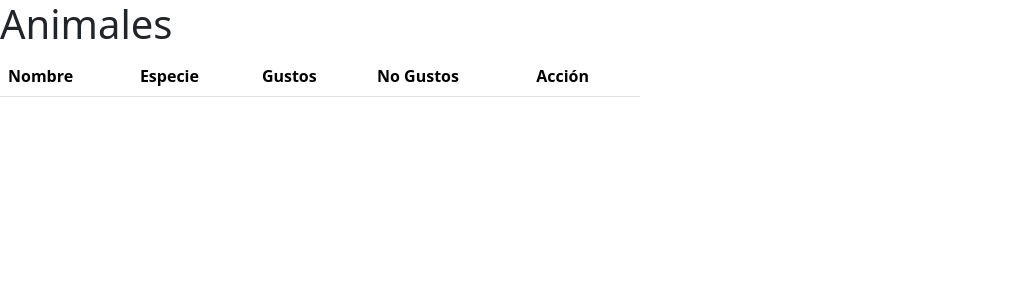
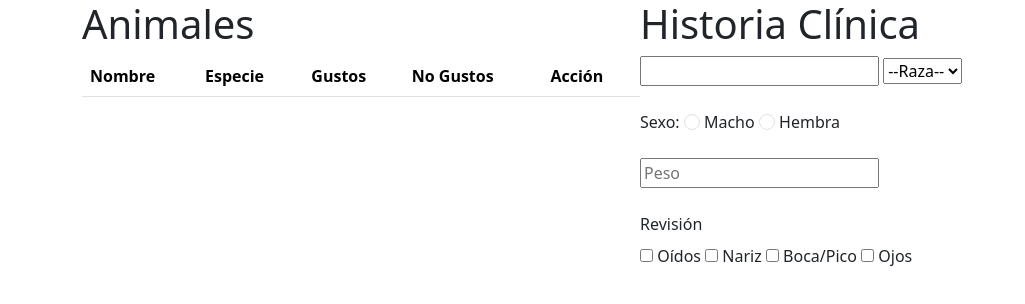
Before and after one commit to Alejandro1203/ExamenJS, a plain HTML site: page NuevoExamenJS/index.html in a window 1280 px wide. Shown: the whole page, without its empty margins (0-1025 px from the left). Drawn offline with nearby package versions, Linux system fonts and the light colour scheme.

Commit message:
Seguimos
Actualización del HTML

```diff
--- a/NuevoExamenJS/index.html
+++ b/NuevoExamenJS/index.html
@@ -9,6 +9,7 @@
     <link rel="stylesheet" href="https://cdn.jsdelivr.net/npm/bootstrap-icons@1.11.3/font/bootstrap-icons.min.css">
 </head>
 <body>
+    <div class="container d-flex">
         <div class="col-6" id="div-animales">
             <h1>Animales</h1>
             <table class="table table-border">
@@ -25,7 +26,47 @@
             </table>
         </div>
         <div class="col-4" id="div-historia">
-
+            <h1>Historia Clínica</h1>
+            <form class="form">
+                <div class="mt-1">
+                    <input name="nombre" type="text" readonly/>
+                    <select name="raza">
+                        <option selected disabled>--Raza--  </option>
+                    </select>
+                </div>
+                <div class="mt-4">
+                    <label>Sexo: </label>
+                    <input class="form-check-input" name="sexOptions" type="radio" id="sexOption1" value="macho"/>
+                    <label for="sexOption1">Macho</label>
+                    <input class="form-check-input" name="sexOptions" type="radio" id="sexOption2" value="hembra"/>
+                    <label for="sexOption1">Hembra</label>
+                </div>
+                <div class="mt-4">
+                    <input name="peso" type="number" placeholder="Peso"/>
+                </div>
+                <div class="mt-4">
+                    <label>Revisión</label>
+                </div>
+                <div class="mt-2">
+                    <input type="checkbox" id="oidos"/>
+                    <label for="oidos">Oídos</label>
+                    <input type="checkbox" id="nariz"/>
+                    <label for="nariz">Nariz</label>
+                    <input type="checkbox" id="boca_pico"/>
+                    <label for="boca_pico">Boca/Pico</label>
+                    <input type="checkbox" id="ojos"/>
+                    <label for="ojos">Ojos</label>
+                </div>
+            </form>
+        </div>
     </div>
 </body>
+<script src="https://cdn.jsdelivr.net/npm/@popperjs/core@2.11.8/dist/umd/popper.min.js"
+    integrity="sha384-I7E8VVD/ismYTF4hNIPjVp/Zjvgyol6VFvRkX/vR+Vc4jQkC+hVqc2pM8ODewa9r"
+    crossorigin="anonymous"></script>
+<script src="https://cdn.jsdelivr.net/npm/bootstrap@5.3.3/dist/js/bootstrap.min.js"
+    integrity="sha384-0pUGZvbkm6XF6gxjEnlmuGrJXVbNuzT9qBBavbLwCsOGabYfZo0T0to5eqruptLy"
+    crossorigin="anonymous"></script>
+<script src="animalsList.js"></script>
+<script src="main.js"></script>
 </html>
```
Lines whose indentation alone changed are shown as unchanged.
